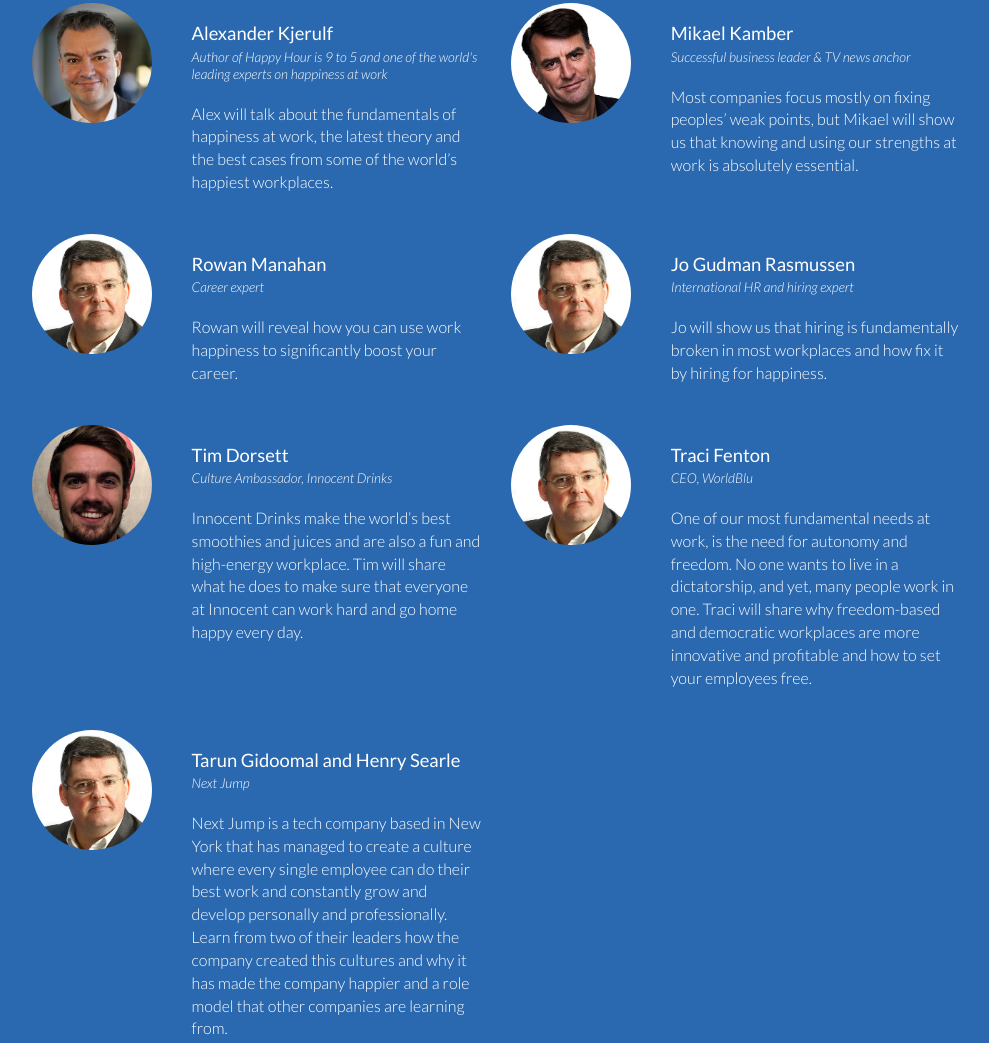
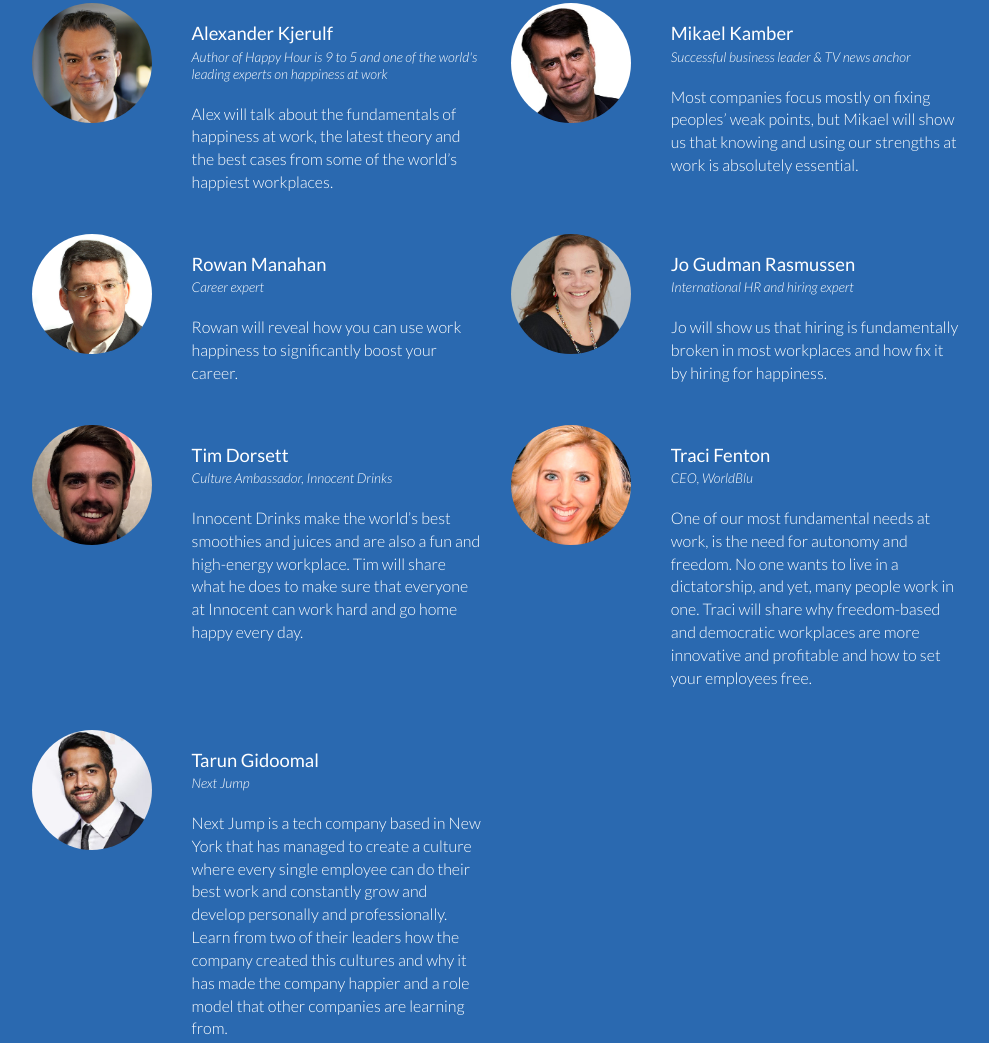
Before and after one commit to ConfEngine/happinessconf, a website: page index.html in a window 1280 px wide. Shown: the part 1833-2876 px from the top of the page, without its empty margins (144-1133 px from the left). Drawn offline with nearby package versions, Linux system fonts and the light colour scheme.

Commit message:
updated speaker images updated the pricing table small other tweaks

```diff
--- a/index.html
+++ b/index.html
@@ -2,7 +2,7 @@
 <html lang="en">
 
 <head>
-    <title>Happiness at Work Conference</title>
+    <title>First Ever Happiness at Work Conference in India - Nov 18th-19th, Bangalore</title>
     <meta charset="UTF-8" />
     <meta http-equiv="X-UA-Compatible" content="IE=edge" />
     <meta name="viewport" content="width=device-width,initial-scale=1.0"/>
@@ -224,7 +224,7 @@
 				    	<div class="col-sm-6">
 				    		<div class="row text-left">
 				    			<div class="col-xs-4">
-				    				<img src="img/speakers/rowan.png" class="img-responsive speaker-image" />
+				    				<img src="img/speakers/jo-gudman-rasmussen.png" class="img-responsive speaker-image" />
 				    			</div>
 				    			<div class="col-xs-8">
 				    				<h3 class="speaker-name">Jo Gudman Rasmussen</h3>
@@ -258,7 +258,7 @@
 				    	<div class="col-sm-6">
 				    		<div class="row text-left">
 				    			<div class="col-xs-4">
-				    				<img src="img/speakers/rowan.png" class="img-responsive speaker-image" />
+				    				<img src="img/speakers/traci-fenton.png" class="img-responsive speaker-image" />
 				    			</div>
 				    			<div class="col-xs-8">
 				    				<h3 class="speaker-name">Traci Fenton</h3>
@@ -276,10 +276,10 @@
 				    	<div class="col-sm-6">
 				    		<div class="row text-left">
 				    			<div class="col-xs-4">
-				    				<img src="img/speakers/rowan.png" class="img-responsive speaker-image" />
+				    				<img src="img/speakers/tarun-gidoomal.png" class="img-responsive speaker-image" />
 				    			</div>
 				    			<div class="col-xs-8">
-				    				<h3 class="speaker-name">Tarun Gidoomal and Henry Searle</h3>
+				    				<h3 class="speaker-name">Tarun Gidoomal</h3>
 				    				<div class="speaker-details">
 				    					 Next Jump
 				    				</div>
@@ -370,7 +370,7 @@
     								Super Early Bird
     							</td>
     							<td>
-    								10
+    								25
     							</td>
     							<td>
     								Rs. 3,500
@@ -384,7 +384,7 @@
     								Early Bird
     							</td>
     							<td>
-    								20
+    								25
     							</td>
     							<td>
     								Rs. 5,000
@@ -398,10 +398,10 @@
     								Smart
     							</td>
     							<td>
-    								30
+    								50
     							</td>
     							<td>
-    								7,000
+    								Rs. 7,000
     							</td>
     						</tr>
     						<tr>
@@ -412,7 +412,7 @@
     								Regular
     							</td>
     							<td>
-    								40
+    								50
     							</td>
     							<td>
     								Rs. 9,000
@@ -426,7 +426,7 @@
     								Late
     							</td>
     							<td>
-    								30
+    								25
     							</td>
     							<td>
     								Rs. 11,500
@@ -440,7 +440,7 @@
     								Last Minute
     							</td>
     							<td>
-    								20
+    								25
     							</td>
     							<td>
     								Rs. 15,000
@@ -454,7 +454,7 @@
     								Total Paid Seats
     							</td>
     							<td>
-    								150
+    								200
     							</td>
     							<td>
 
@@ -476,7 +476,7 @@
     			<a href=""><i class="fa fa-twitter-square"></i></a>
     			<a href="">info@happinessconf.com</a>
     			<span class="copyright">
-    				&copy; Happiness Conf India 2016
+    				&copy; Happiness at Work Conference India 2016
     			</span>
     		</div>
     	</footer>
```
Also changed, not shown: img/speakers/jo-gudman-rasmussen.png (added), img/speakers/tarun-gidoomal.png (added), img/speakers/traci-fenton.png (added), 1 other file.
